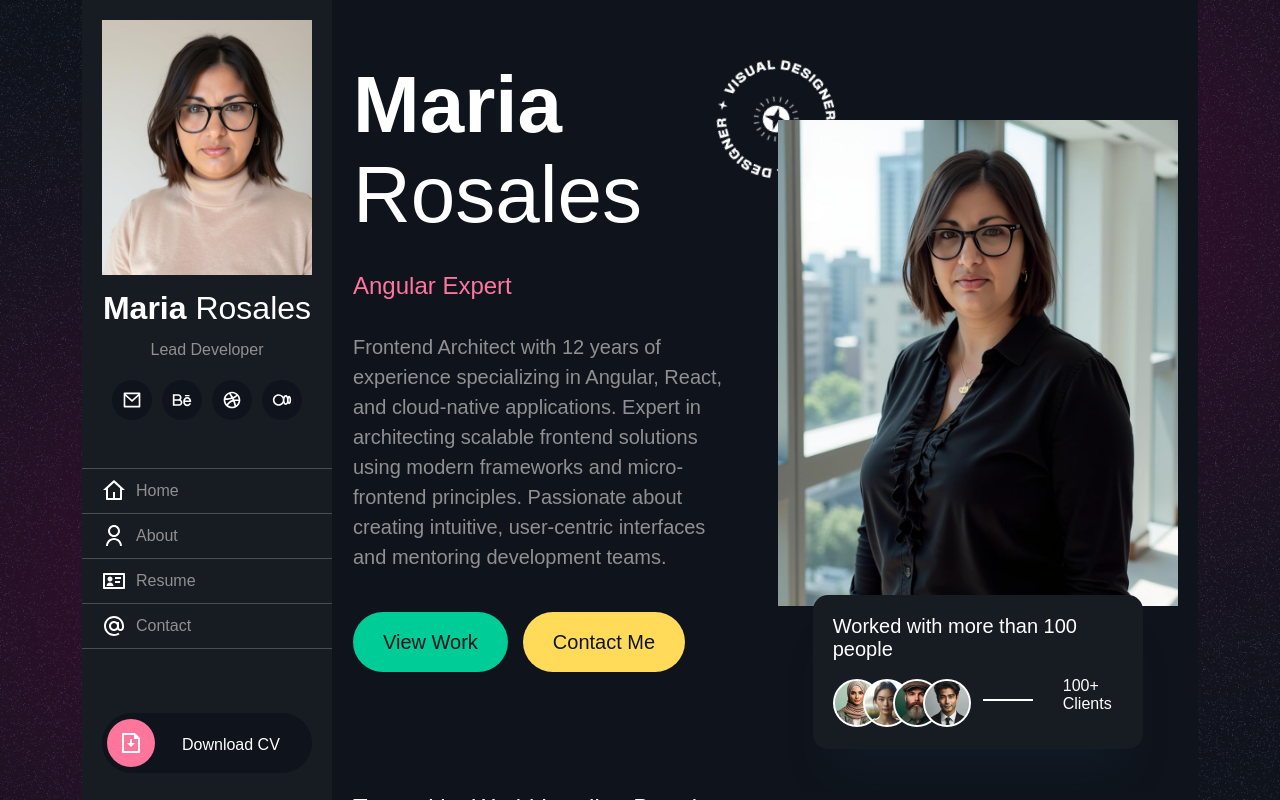
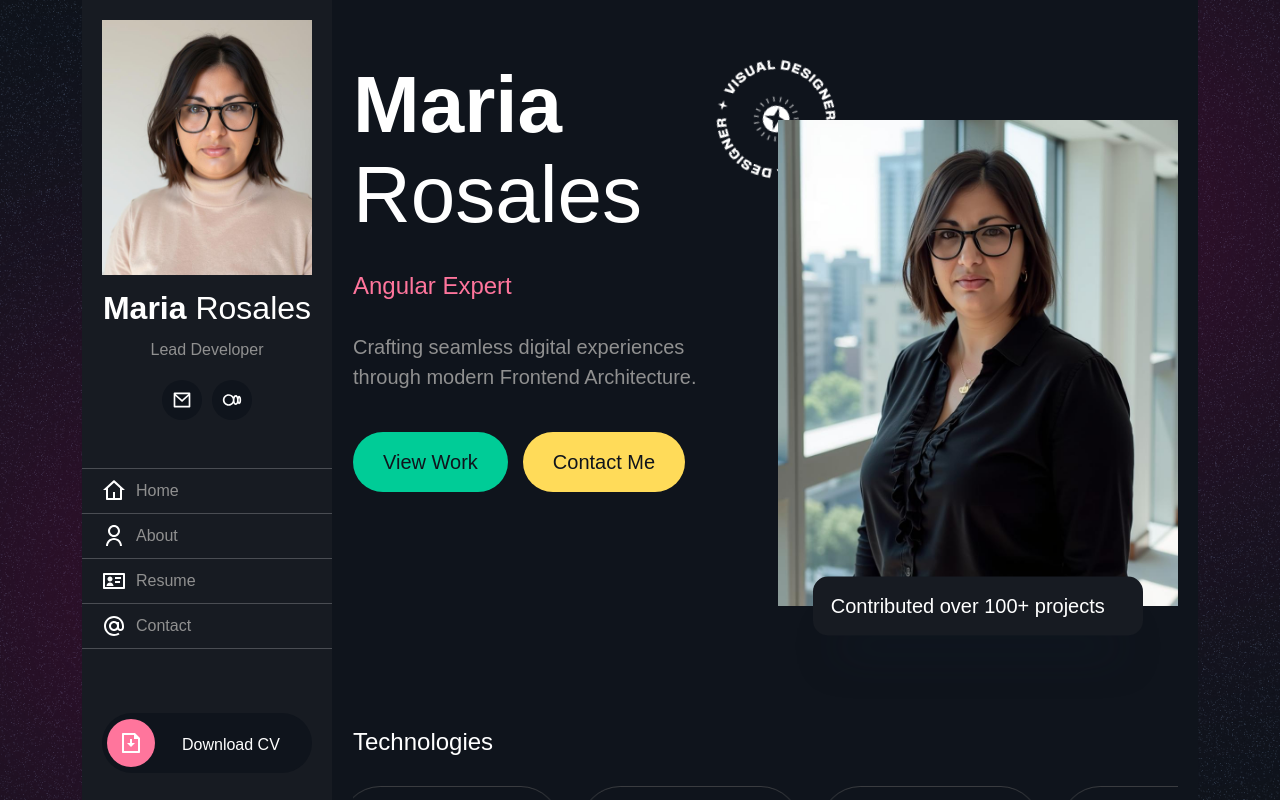
Before and after one commit to teresitaya/portfolio, a React (Create React App) app: page / in a window 1280 px wide. Built offline with nearby package versions, Linux system fonts and the light colour scheme; a web font is replaced by a local one.

Commit message:
Update personal info and simplify UI components for frontend architect portfolio

```diff
--- a/src/assets/css/style.css
+++ b/src/assets/css/style.css
@@ -555,7 +555,7 @@ h1 span {
     border-radius: 15px;
     background: var(--5, #171B22);
     box-shadow: 0px 40px 40px -25px rgba(19, 31, 47, 0.60);
-    padding: 20px;
+    padding: 18px;
     width: 100%;
     max-width: 330px;
     position: absolute;
@@ -568,7 +568,7 @@ h1 span {
     color: var(--1, #FFF);
     font-size: 20px;
     line-height: normal;
-    /* padding-bottom: 15px; */
+    margin-bottom: 0px;
 }
 
 .client-img-main {
--- a/src/components/About.jsx
+++ b/src/components/About.jsx
@@ -30,56 +30,37 @@ const AboutSection = () => {
           <div className="line"></div>
         </div>
         <p className="section-sub-text about-sub-text zoom_in">
-          Hi, my name is <span>Jessica Biogi</span> and I began using WordPress
-          when first began. I've spent most of my waking hours for the last ten
-          years designing, programming and operating WordPress sites go beyond
-          with exclusive designer. Apart from this I love to travel, mentor
-          designers, review design portfolios & read books on everything related
-          to design. I have also given design talks in various educational
-          institutions. So I love creating creative content, and you can find
-          most of my works here.
+          Hi, my name is <span>Maria Rosales</span> and I'm a Frontend Architect with 12 years of experience specializing in Angular, React, and cloud-native applications. Expert in architecting scalable frontend solutions using modern frameworks and micro-frontend principles. Passionate about creating intuitive, user-centric interfaces and mentoring development teams.
         </p>
         <div className="about-detail-main">
           <p className="about-detail">Name</p>
-          <p className="about-detail-info">Jessica Biogi</p>
-        </div>
-        <div className="about-detail-main">
-          <p className="about-detail">Nationality</p>
-          <p className="about-detail-info">USA</p>
+          <p className="about-detail-info">Maria Rosales</p>
         </div>
         <div className="about-detail-main">
           <p className="about-detail">Phone</p>
           <p
             className="about-detail-info email"
-            onClick="location.href='tel:(+1)2345678899'"
+            onClick="location.href='tel:(+1)7868381499'"
           >
-            (+1) 234 567 8899
+            +1 (786) 838 1499
           </p>
         </div>
         <div className="about-detail-main">
           <p className="about-detail">Email</p>
           <p
             className="about-detail-info email"
-            onClick="location.href='mailto:hello@biogi.com'"
+            onClick="location.href='mailto:teresitaya@gmail.com'"
           >
-            hello@biogi.com
+            teresitaya@gmail.com
           </p>
         </div>
         <div className="about-detail-main">
           <p className="about-detail">Experience</p>
-          <p className="about-detail-info">6+ years</p>
+          <p className="about-detail-info">12+ years</p>
         </div>
         <div className="about-detail-main">
-          <p className="about-detail">Freelance</p>
-          <p className="about-detail-info">Available</p>
-        </div>
-        <div className="about-detail-main">
-          <p className="about-detail">Skype</p>
-          <p className="about-detail-info">hello.biogi</p>
-        </div>
-        <div className="about-detail-main">
-          <p className="about-detail">Language</p>
-          <p className="about-detail-info">English</p>
+          <p className="about-detail">Languages</p>
+          <p className="about-detail-info">English, Spanish</p>
         </div>
       </section>
       {/* <!-- ====================================== Section About End ===================================== --> */}
--- a/src/components/Home.jsx
+++ b/src/components/Home.jsx
@@ -1,21 +1,11 @@
 import React, { useEffect, useState } from "react";
 import ProfileImg from "../assets/images/85.jpeg";
 import EmailSvg from "../assets/images/svg/email-svg.svg";
-import BehanceSvg from "../assets/images/svg/behance-svg.svg";
-import DribleSvg from "../assets/images/svg/drribale-svg.svg";
-import MediumSvg from "../assets/images/svg/medium-svg.svg";
 import HomeSvg from "../assets/images/svg/home-svg.svg";
 import AboutSvg from "../assets/images/svg/about-svg.svg";
 import ResumeSvg from "../assets/images/svg/resume-svg.svg";
-import ServicesSvg from "../assets/images/svg/services-svg.svg";
-import PortfolioSvg from "../assets/images/svg/portfolio-svg.svg";
-import PricingSvg from "../assets/images/svg/pricing-svg.svg";
-import BlogSvg from "../assets/images/svg/blog-svg.svg";
 import ContactSvg from "../assets/images/svg/contact-svg.svg";
-import clientImg1 from "../assets/images/clients-img1.jpg";
-import clientImg2 from "../assets/images/clients-img2.jpg";
-import clientImg3 from "../assets/images/clients-img3.jpg";
-import clientImg4 from "../assets/images/clients-img4.jpg";
+import MediumSvg from "../assets/images/svg/medium-svg.svg";
 import MariaMainImg from "../assets/images/3.jpeg";
 import CircularImg from "../assets/images/circular-img.png";
 import FlowerImg from "../assets/images/flower.png";
@@ -155,12 +145,6 @@ const Home = () => {
             <Link to="mailto:hello@biogi.com" className="profile-media-icons">
               <img src={EmailSvg} alt="email-svg" />
             </Link>
-            <Link to="https://www.behance.net" className="profile-media-icons">
-              <img src={BehanceSvg} alt="behance-svg" />
-            </Link>
-            <Link to="https://dribbble.com" className="profile-media-icons">
-              <img src={DribleSvg} alt="drribale-svg" />
-            </Link>
             <Link to="https://medium.com" className="profile-media-icons">
               <img src={MediumSvg} alt="medium-svg" />
             </Link>
@@ -270,8 +254,7 @@ const Home = () => {
                 {secondTexts[secondTextIndex]}
               </h3>
               <p className="best fade_down">
-              Frontend Architect with 12 years of experience specializing in Angular, React, and cloud-native applications. Expert in architecting scalable frontend solutions using modern frameworks and micro-frontend principles. Passionate about creating intuitive, user-centric interfaces and mentoring development teams.
-              </p>
+              Crafting seamless digital experiences through modern Frontend Architecture. </p>
               <div className="section-one-btns-main fade_down">
                 <div className="wrapper">
                   <Link className="btn-hover" to="/portfolio">
@@ -298,37 +281,18 @@ const Home = () => {
                 alt="jessica-main-img"
               />
               <div className="worked-box">
-                <p className="worked-more">Worked with more than 100 people</p>
-                <div className="client-img-main position-relative">
-                  <img
-                    className="client-img client-img1"
-                    src={clientImg1}
-                    alt="clients-img1"
-                  />
-                  <img
-                    className="client-img client-img2"
-                    src={clientImg2}
-                    alt="clients-img2"
-                  />
-                  <img
-                    className="client-img client-img3"
-                    src={clientImg3}
-                    alt="clients-img3"
-                  />
-                  <img
-                    className="client-img client-img4"
-                    src={clientImg4}
-                    alt="clients-img4"
-                  />
-                  <p className="worked-more worked-more2"> 100+ Clients</p>
-                </div>
+                <p className="worked-more">
+                  Contributed over 100+ projects
+                </p>
               </div>
             </div>
           </div>
         </section>
         {/* <!-- ====================================== Section Marquee ===================================== --> */}
         <section className="Marquee-main overflow-hidden">
-          <h3 className="fade_up">Trusted by World Leading Brands</h3>
+          <h3 className="fade_up">
+            Technologies
+          </h3>
           <div className="logos logos2">
             <div className="logos-slide">
               <div className="marquee__content">
```
Also changed, not shown: src/assets/css/media_query.css (line endings or trailing spaces).
